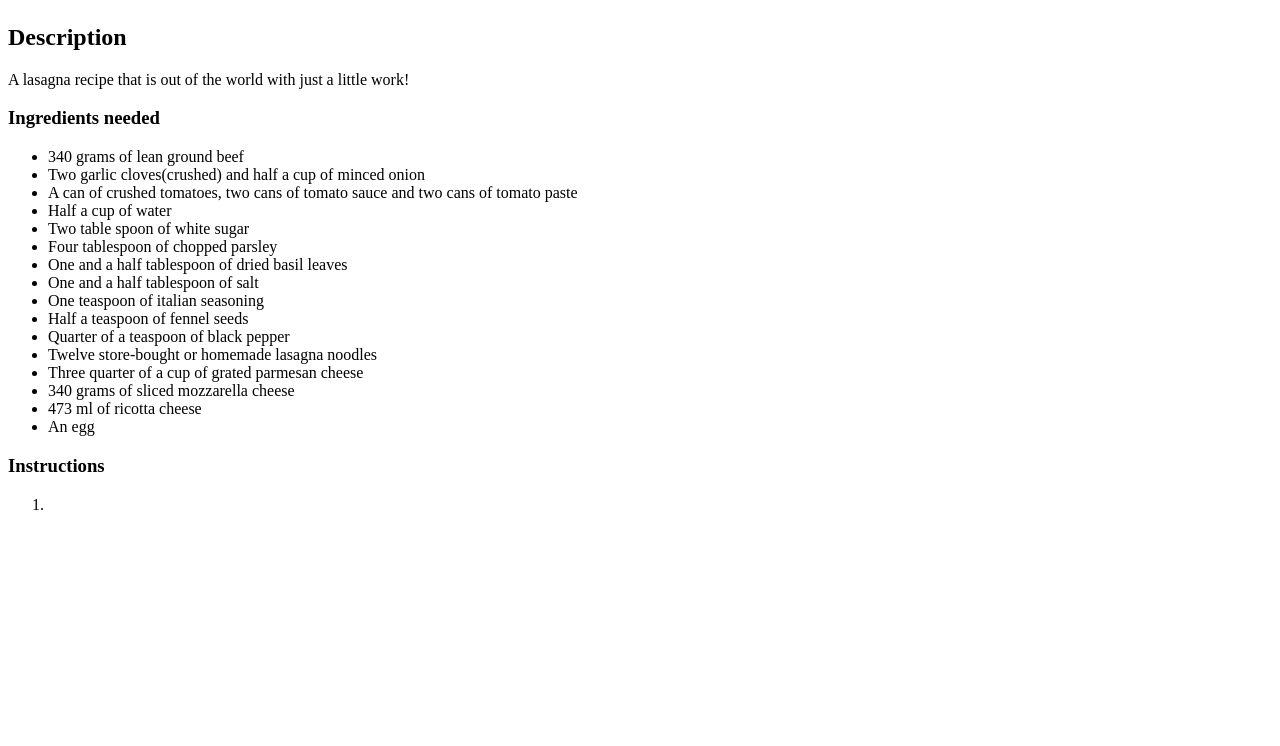
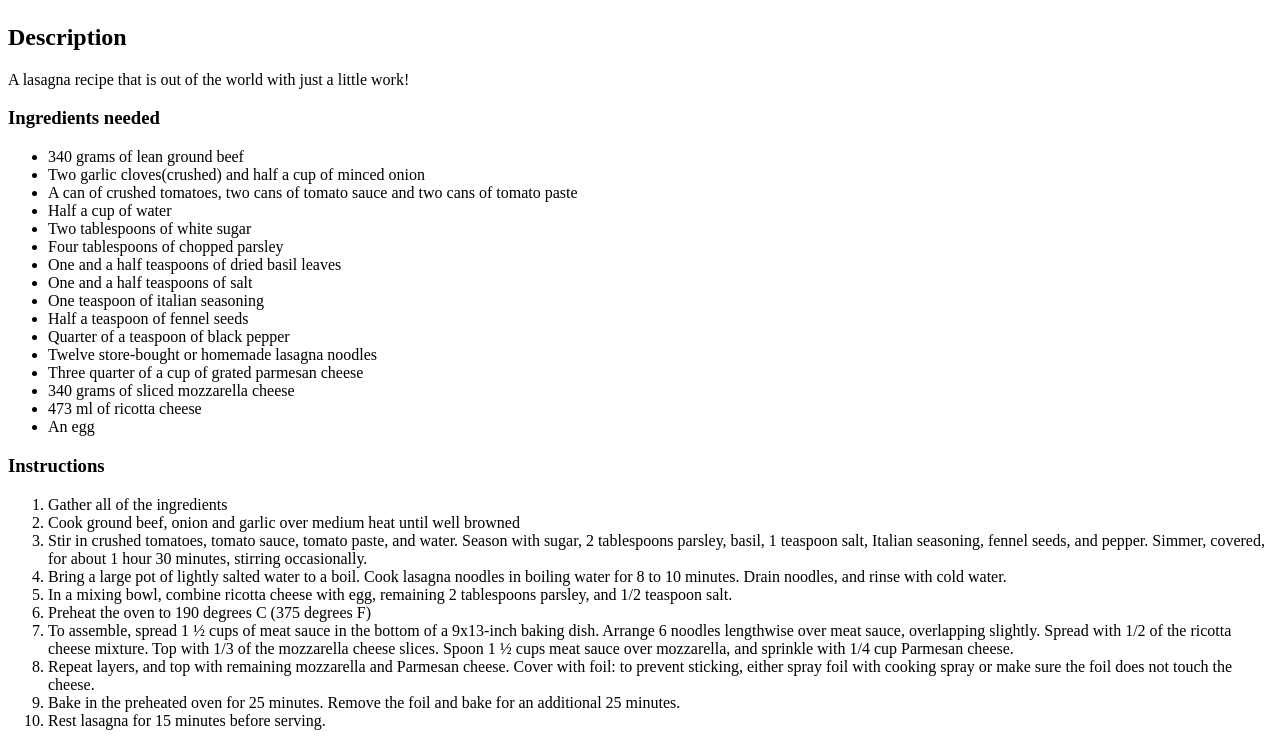
Before and after one commit to Kineth-21/odin-recipes, a plain HTML site: page recipes/lasagna.html in a window 1280 px wide. Shown: the part 643-1389 px from the top of the page. Before the commit the page ends 1173 px from the top, so only its background shows below. Drawn offline with Linux system fonts and the light colour scheme.

Commit message:
Added instructions to making lasgana in lasagna.html

```diff
--- a/recipes/lasagna.html
+++ b/recipes/lasagna.html
@@ -26,10 +26,10 @@
         <li>Two garlic cloves(crushed) and half a cup of minced onion</li>
         <li>A can of crushed tomatoes, two cans of tomato sauce and two cans of tomato paste</li>
         <li>Half a cup of water</li>
-        <li>Two table spoon of white sugar</li>
-        <li>Four tablespoon of chopped parsley</li>
-        <li>One and a half tablespoon of dried basil leaves</li>
-        <li>One and a half tablespoon of salt</li>
+        <li>Two tablespoons of white sugar</li>
+        <li>Four tablespoons of chopped parsley</li>
+        <li>One and a half teaspoons of dried basil leaves</li>
+        <li>One and a half teaspoons of salt</li>
         <li>One teaspoon of italian seasoning</li>
         <li>Half a teaspoon of fennel seeds</li>
         <li>Quarter of a teaspoon of black pepper</li>
@@ -41,7 +41,16 @@
     </ul>
     <h3>Instructions</h3>
     <ol>
-        <li></li>
+        <li>Gather all of the ingredients</li>
+        <li>Cook ground beef, onion and garlic over medium heat until well browned</li>
+        <li>Stir in crushed tomatoes, tomato sauce, tomato paste, and water. Season with sugar, 2 tablespoons parsley, basil, 1 teaspoon salt, Italian seasoning, fennel seeds, and pepper. Simmer, covered, for about 1 hour 30 minutes, stirring occasionally.</li>
+        <li>Bring a large pot of lightly salted water to a boil. Cook lasagna noodles in boiling water for 8 to 10 minutes. Drain noodles, and rinse with cold water.</li>
+        <li>In a mixing bowl, combine ricotta cheese with egg, remaining 2 tablespoons parsley, and 1/2 teaspoon salt.</li>
+        <li>Preheat the oven to 190 degrees C (375 degrees F)</li>
+        <li>To assemble, spread 1 ½ cups of meat sauce in the bottom of a 9x13-inch baking dish. Arrange 6 noodles lengthwise over meat sauce, overlapping slightly. Spread with 1/2 of the ricotta cheese mixture. Top with 1/3 of the mozzarella cheese slices. Spoon 1 ½ cups meat sauce over mozzarella, and sprinkle with 1/4 cup Parmesan cheese.</li>
+        <li>Repeat layers, and top with remaining mozzarella and Parmesan cheese. Cover with foil: to prevent sticking, either spray foil with cooking spray or make sure the foil does not touch the cheese.</li>
+        <li>Bake in the preheated oven for 25 minutes. Remove the foil and bake for an additional 25 minutes.</li>
+        <li>Rest lasagna for 15 minutes before serving.</li>
     </ol>
 </body>
 </html>
```
